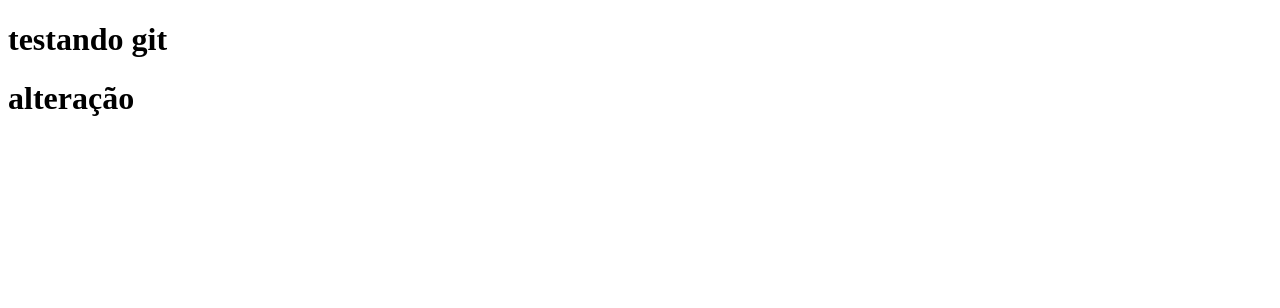
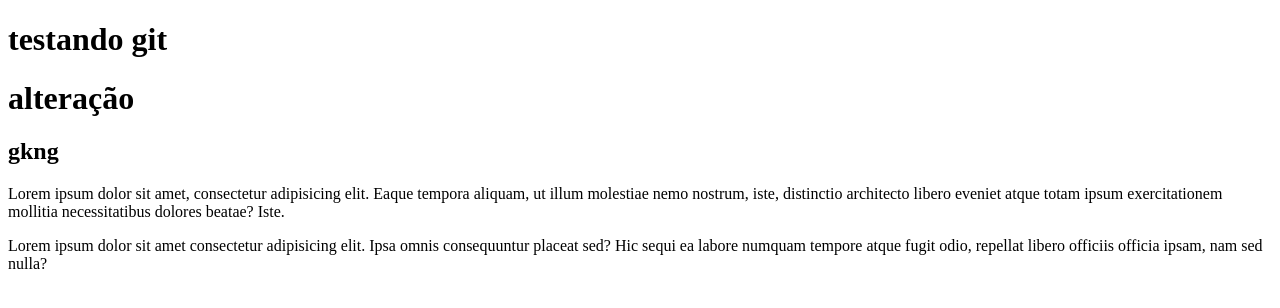
Before and after one commit to MCassian0/modulogit, a plain HTML site: page index.html in a window 1280 px wide. Drawn offline with Linux system fonts and the light colour scheme.

Commit message:
jgnjdgnd

```diff
--- a/index.html
+++ b/index.html
@@ -9,5 +9,11 @@
     <h1>testando git</h1>
 
     <h1> alteração</h1>
+    <h2>gkng
+
+    </h2>
+    <p>Lorem ipsum dolor sit amet, consectetur adipisicing elit. Eaque tempora aliquam, ut illum molestiae nemo nostrum, iste, distinctio architecto libero eveniet atque totam ipsum exercitationem mollitia necessitatibus dolores beatae? Iste.</p>
+    <p>Lorem ipsum dolor sit amet consectetur adipisicing elit. Ipsa omnis consequuntur placeat sed? Hic sequi ea labore numquam tempore atque fugit odio, repellat libero officiis officia ipsam, nam sed nulla?</p>
 </body>
+
 </html>
--- a/style.css
+++ b/style.css
@@ -0,0 +1,3 @@
+@charset "utf-8";
+
+h1
```
